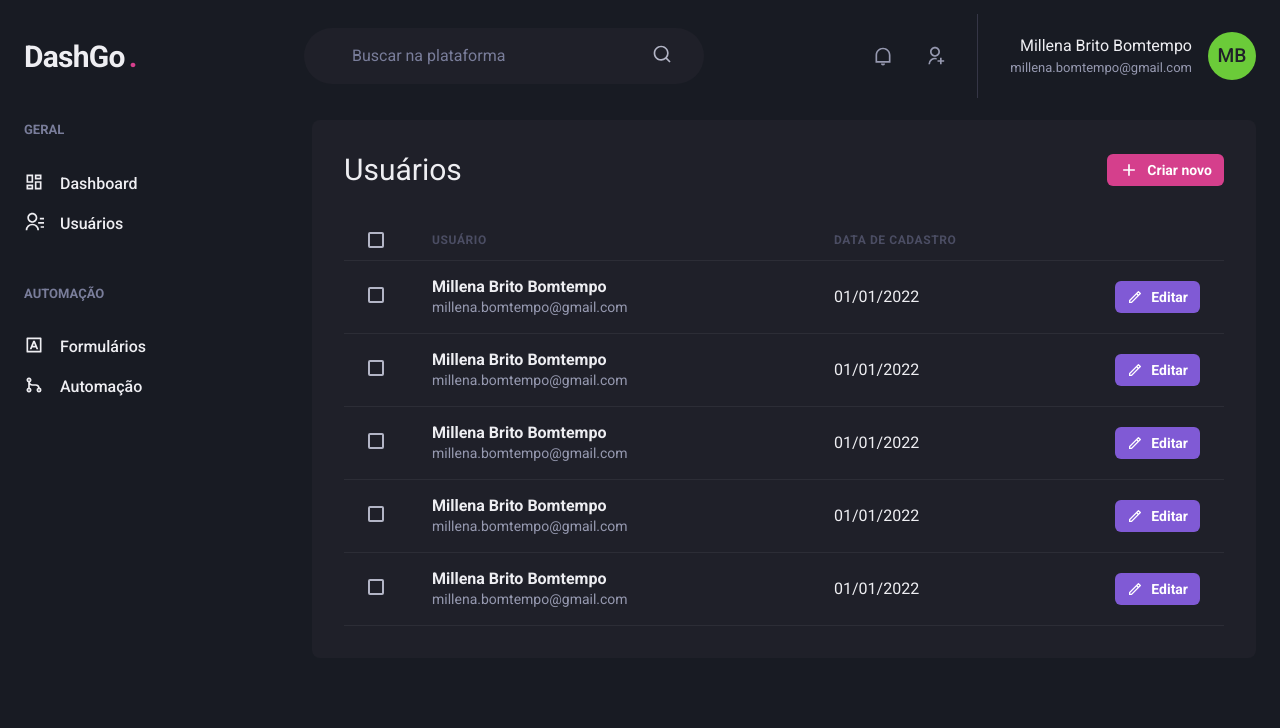
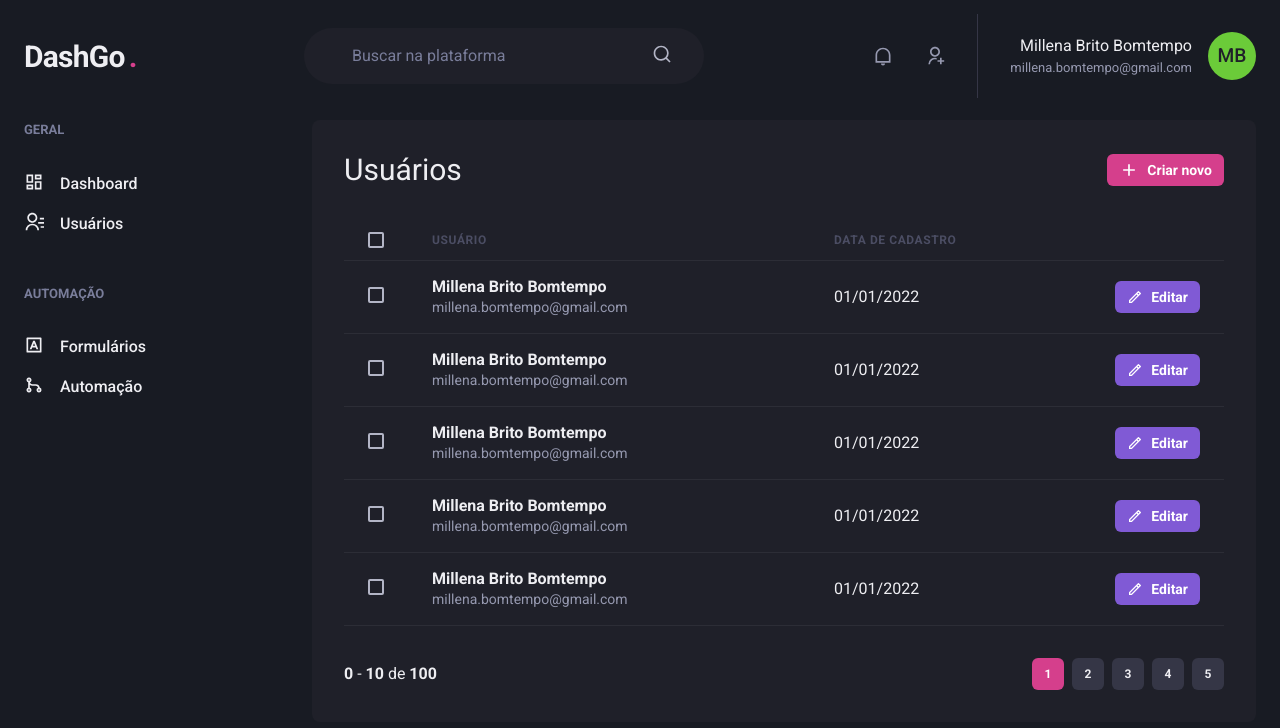
Before and after one commit to millenabomtempo/dashgo, a Next.js app: page /users in a window 1280 px wide. Shown: the top 728 px of the page. Built offline with nearby package versions, Linux system fonts and the light colour scheme.

Commit message:
create component pagination and add it to userList

```diff
--- /dev/null
+++ b/src/components/Pagination.tsx
@@ -0,0 +1,77 @@
+import { Box, Button, Stack } from "@chakra-ui/react";
+
+export function Pagination() {
+  return (
+    <Stack
+      direction="row"
+      spacing="6"
+      mt="8"
+      justify="space-between"
+      align="center"
+    >
+      <Box>
+        <strong>0</strong> - <strong>10</strong> de <strong>100</strong>
+      </Box>
+
+      <Stack direction="row" spacing="2">
+        <Button
+          size="sm"
+          fontSize="xs"
+          width="4"
+          colorScheme="pink"
+          disabled
+          _disabled={{
+            bg: 'pink.500',
+            cursor: 'default'
+          }}
+        >
+          1
+        </Button>
+        <Button
+          size="sm"
+          fontSize="xs"
+          width="4"
+          bg="gray.700"
+          _hover={{
+            bg: 'gray.500',
+          }}
+        >
+          2
+        </Button>
+        <Button
+          size="sm"
+          fontSize="xs"
+          width="4"
+          bg="gray.700"
+          _hover={{
+            bg: 'gray.500',
+          }}
+        >
+          3
+        </Button>
+        <Button
+          size="sm"
+          fontSize="xs"
+          width="4"
+          bg="gray.700"
+          _hover={{
+            bg: 'gray.500',
+          }}
+        >
+          4
+        </Button>
+        <Button
+          size="sm"
+          fontSize="xs"
+          width="4"
+          bg="gray.700"
+          _hover={{
+            bg: 'gray.500',
+          }}
+        >
+          5
+        </Button>
+      </Stack>
+    </Stack>
+  )
+}
--- a/src/pages/users/index.tsx
+++ b/src/pages/users/index.tsx
@@ -2,6 +2,7 @@
 import { RiAddLine, RiPencilLine } from "react-icons/ri";
 
 import { Header } from "../../components/Header";
+import { Pagination } from "../../components/Pagination";
 import { Sidebar } from "../../components/Sidebar";
 
 export default function UserList() {
@@ -154,6 +155,8 @@
               </Tr>
             </Tbody>
           </Table>
+
+          <Pagination />
         </Box>
       </Flex>
     </Box>
```
